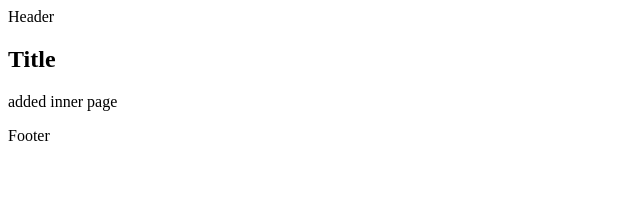
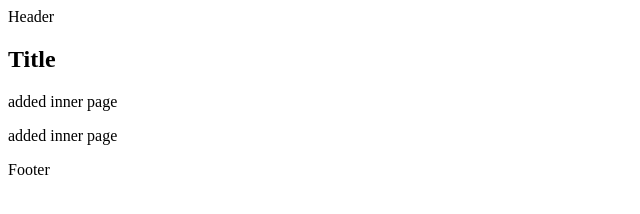
Before and after one commit to bignatue/my-playground, a plain HTML site: page index.html in a window 1280 px wide. Shown: the whole page, without its empty margins (0-640 px from the left). Drawn offline with Linux system fonts and the light colour scheme.

Commit message:
message update

```diff
--- a/index.html
+++ b/index.html
@@ -10,6 +10,7 @@
     <header>Header</header>
     <h2>Title</h2>
     <p>added inner page</p>
+    <p>added inner page</p>
     <footer>Footer</footer>
 </body>
 </html>
```
